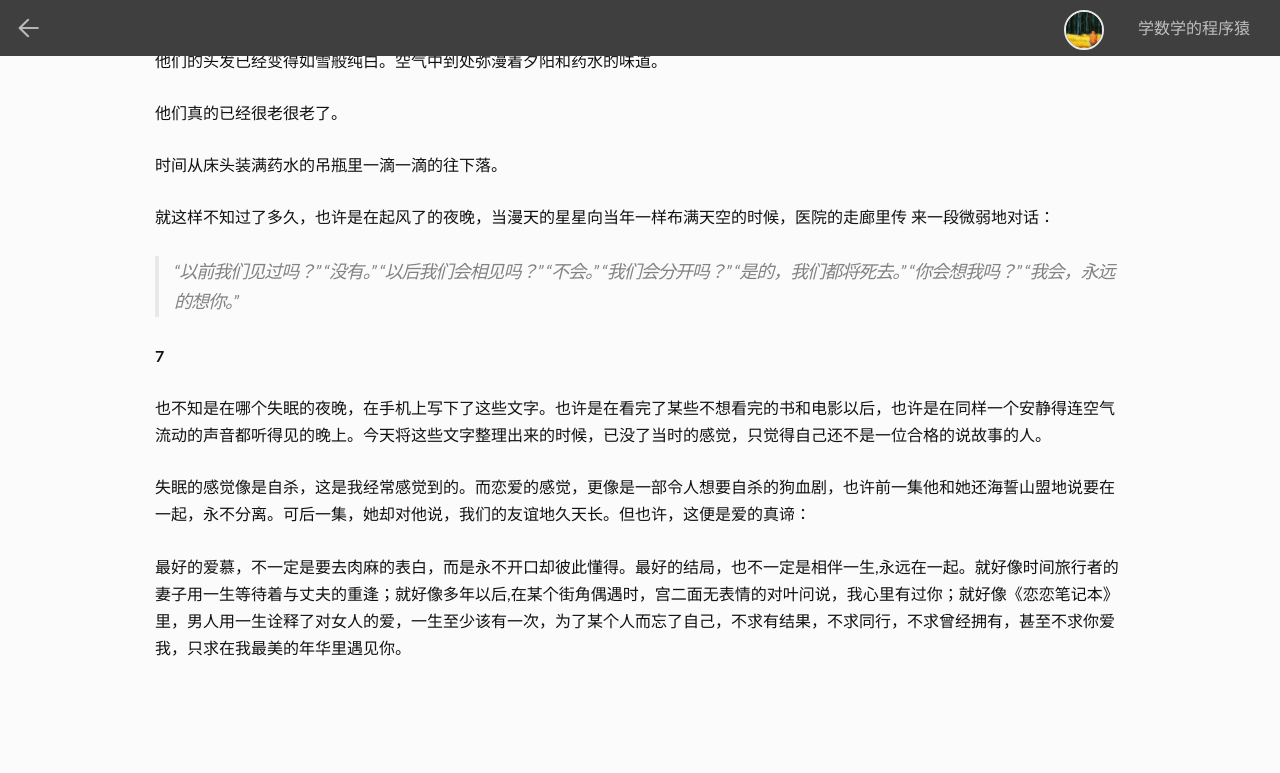
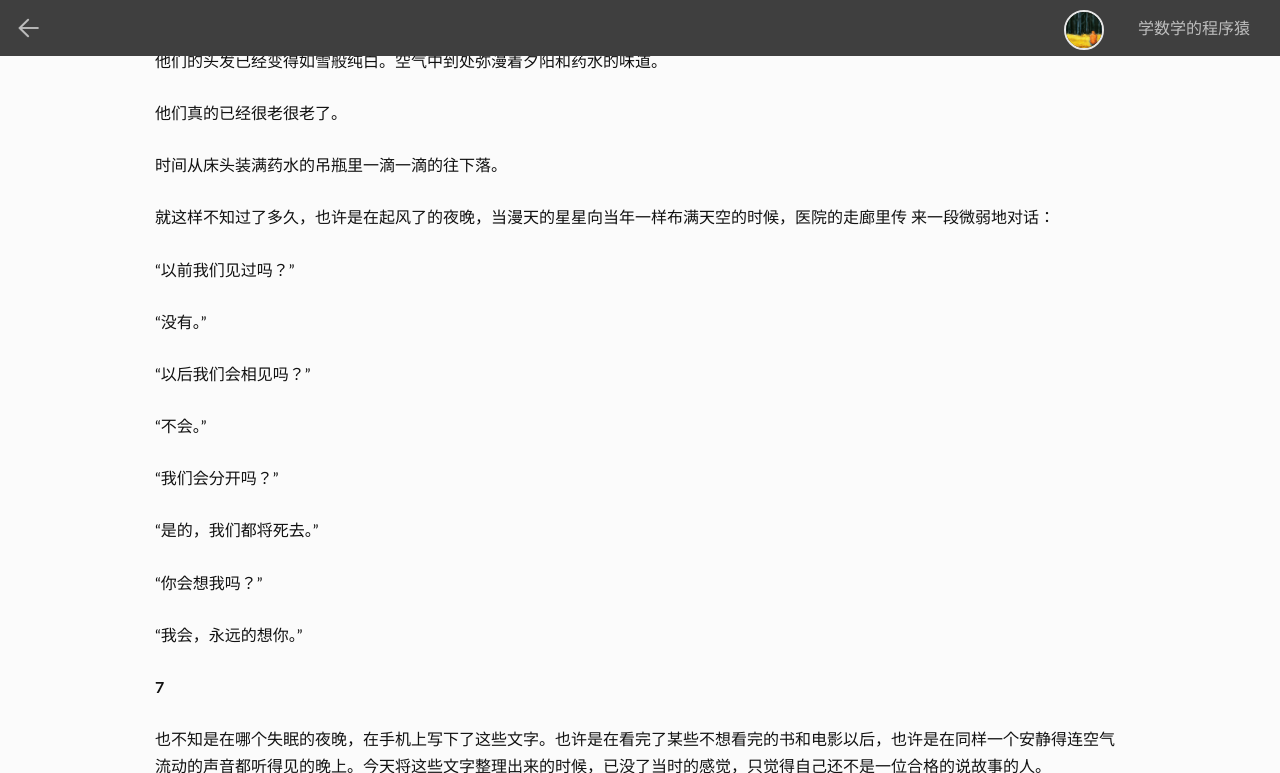
Before and after one commit to dongkuo/dongkuo.github.io, a Jekyll site: the page built from _posts/2014-09-04-九月-遇见.md, in a window 1280 px wide and 900 px high, scrolled down 2779 px, cut to the strip 0-773 px from the top of the window. Built offline with Jekyll 4.4.1, drawn with Linux system fonts in a browser that asks for light colours; nearby versions of some CDN libraries; comment, search, counter and statistics services are not loaded.

Commit message:
Update 2014-09-04-九月-遇见.md

```diff
--- a/_posts/2014-09-04-九月-遇见.md
+++ b/_posts/2014-09-04-九月-遇见.md
@@ -7,6 +7,7 @@ tags: 随笔 遇见
 ---
 
 **1**
+
 > 如何让你遇见我/在我最美丽的时刻/为这/我已在佛前求了五百年/求他让我们结一段尘缘/佛于是把我化作一棵树/长在你必经的路/在阳光下慎重地开满了花/朵朵都是我前世的盼望/当你走近 请你细听/颤抖的叶是我等待的热情/而当你终于无视地走过/在你身后落了一地的/朋友啊 那不是花瓣/那是我凋零的心
 
 **2**
@@ -111,13 +112,21 @@ tags: 随笔 遇见
 
 就这样不知过了多久，也许是在起风了的夜晚，当漫天的星星向当年一样布满天空的时候，医院的走廊里传
 来一段微弱地对话：
-> “以前我们见过吗？”
+
+“以前我们见过吗？”
+
 “没有。”
+
 “以后我们会相见吗？”
+
 “不会。”
+
 “我们会分开吗？”
+
 “是的，我们都将死去。”
+
 “你会想我吗？”
+
 “我会，永远的想你。”
 
 **7**
```
